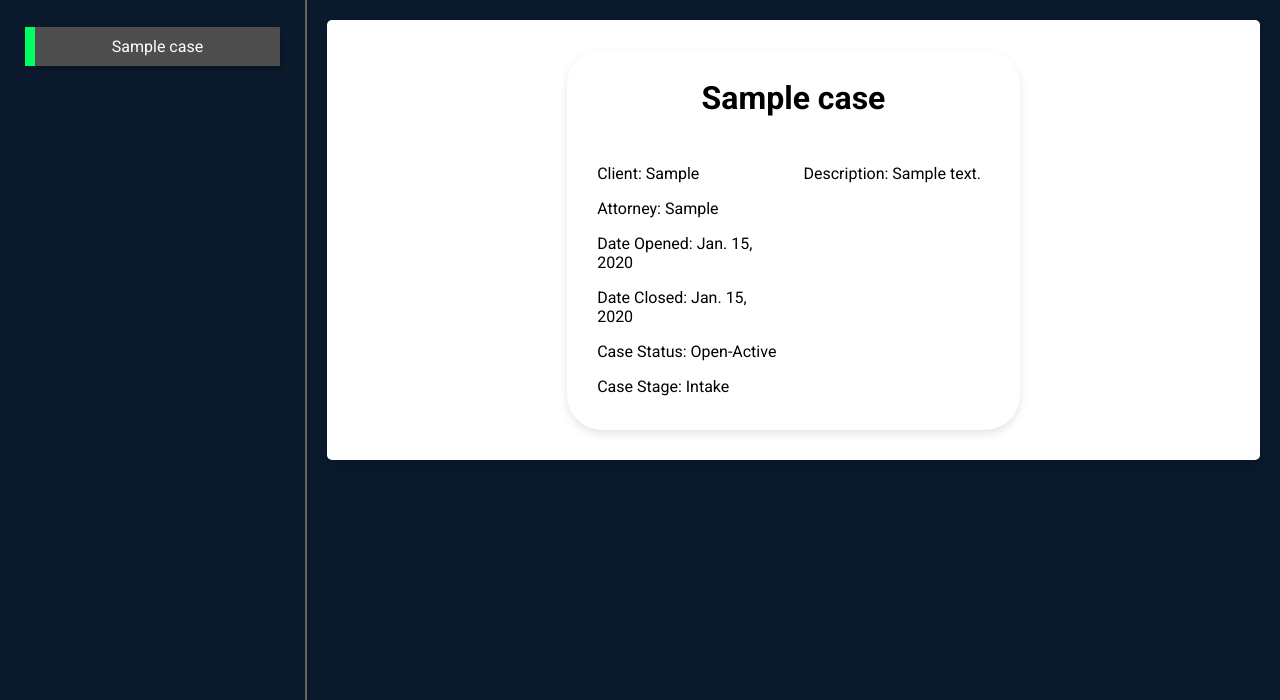
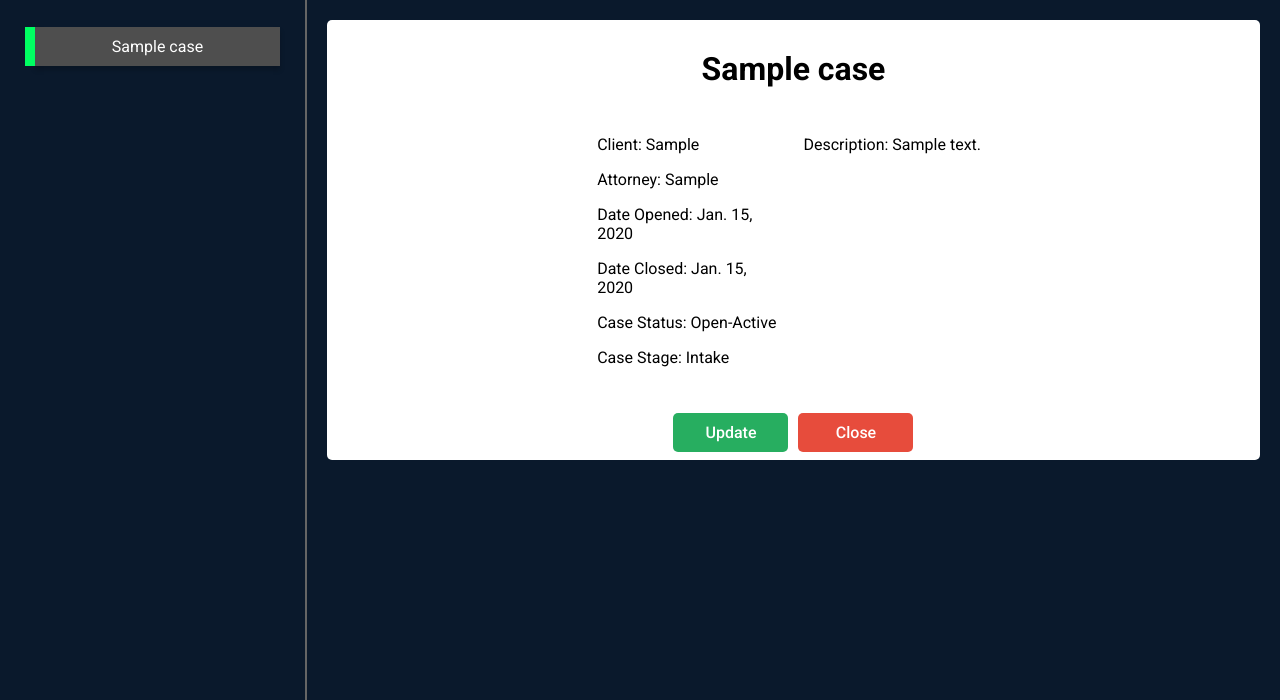
Before and after one commit to matthew-estes/caselawg, a Django app: page /cases/1/ in a window 1280 px wide. Shown: the top 700 px of the page. Run offline with Django 5.2, Linux system fonts and the light colour scheme; tables that the repository leaves empty hold one stand-in row (values such as "Sample post").

Commit message:
update casecreate to allow for case index to display in sidebar; create update and close buttons for case details page

```diff
--- a/main_app/static/css/base.css
+++ b/main_app/static/css/base.css
@@ -40,7 +40,7 @@ body {
   padding: 20px;
 
   border-radius: 5px;
-  box-shadow: 0 4px 8px rgba(0, 0, 0, 0.1);
+  /* box-shadow: 0 4px 8px rgba(0, 0, 0, 0.1); */
   background-color: white;
 }
 
@@ -159,3 +159,36 @@ body {
   background-color: #2980b9;
   color: white;
 }
+
+.action-buttons-container {
+  display: flex;
+  justify-content: center;
+  gap: 10px;
+  margin-top: 20px;
+}
+
+.action-button {
+  text-decoration: none;
+  color: white;
+  padding: 10px 20px;
+  text-align: center;
+  border-radius: 5px;
+  font-weight: 500;
+  width: 75px;
+}
+
+.update-button {
+  background-color: #27ae60;
+}
+
+.update-button:hover {
+  background-color: #229954;
+}
+
+.close-button {
+  background-color: #e74c3c;
+}
+
+.close-button:hover {
+  background-color: #c0392b;
+}
--- a/main_app/templates/cases/case_detail.html
+++ b/main_app/templates/cases/case_detail.html
@@ -16,5 +16,9 @@
       <p>Description: {{ case.description }}</p>
     </div>
   </div>
+  <div class="action-buttons-container">
+    <a href="{% url 'case-update' case.pk %}" class="action-button update-button">Update</a>
+    <a href="{% url 'case-close' case.pk %}" class="action-button close-button">Close</a>
+
 </div>
 {% endblock %}
--- a/main_app/views.py
+++ b/main_app/views.py
@@ -2,51 +2,71 @@ from django.shortcuts import render
 from django.views.generic.edit import CreateView, UpdateView, DeleteView
 from .models import Case, Task
 
+
 def home(request):
-    return render(request, 'home.html')
+    return render(request, "home.html")
+
 
 def about(request):
-    return render(request, 'about.html')
+    return render(request, "about.html")
+
 
 def case_index(request):
     cases = Case.objects.all()
-    return render(request, 'cases/case_index.html', {'cases': cases})
+    return render(request, "cases/case_index.html", {"cases": cases})
+
 
 def case_detail(request, pk):
     case = Case.objects.get(pk=pk)
     cases = Case.objects.all()
-    return render(request, "cases/case_detail.html", {'case': case, 'cases': cases})
+    return render(request, "cases/case_detail.html", {"case": case, "cases": cases})
+
 
 def task_index(request):
     tasks = Task.objects.all()
-    return render(request, 'tasks/task_index.html', {'tasks': tasks})
+    return render(request, "tasks/task_index.html", {"tasks": tasks})
+
 
 def task_detail(request, task_id):
     task = Task.objects.get(id=task_id)
-    return render(request, "tasks/task_detail.html", {'task': task})
+    return render(request, "tasks/task_detail.html", {"task": task})
+
 
 class CaseCreate(CreateView):
     model = Case
-    fields = '__all__'
-    success_url = '/cases/'
+    fields = "__all__"
+    success_url = "/cases/"
+
+    def get_context_data(self, **kwargs):
+        context = super().get_context_data(**kwargs)
+        context["cases"] = Case.objects.all()
+        context["form_title"] = "Create Case"
+        return context
+
 
 class CaseUpdate(UpdateView):
     model = Case
-    fields = ['attorney', 'description', 'case_status', 'case_stage']
+    fields = ["attorney", "description", "case_status", "case_stage"]
+
+
+
 
 class CaseDelete(DeleteView):
     model = Case
-    success_url = '/cases/'
+    success_url = "/cases/"
+
 
 class TaskCreate(CreateView):
     model = Task
-    fields = '__all__'
-    success_url = '/task/'
+    fields = "__all__"
+    success_url = "/task/"
+
 
 class TaskUpdate(UpdateView):
     model = Case
-    fields = ['attorney', 'description', 'case_status', 'case_stage']
+    fields = ["attorney", "description", "case_status", "case_stage"]
+
 
 class TaskDelete(DeleteView):
     model = Case
-    success_url = '/task/'
+    success_url = "/task/"
```
